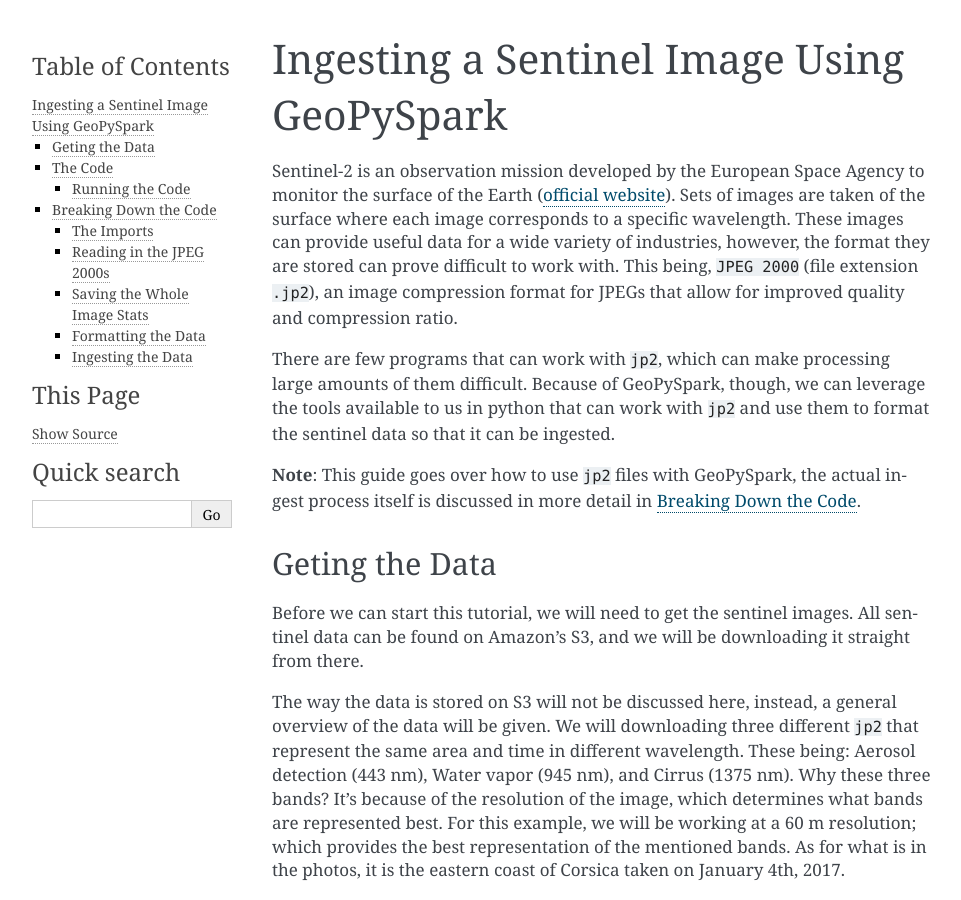
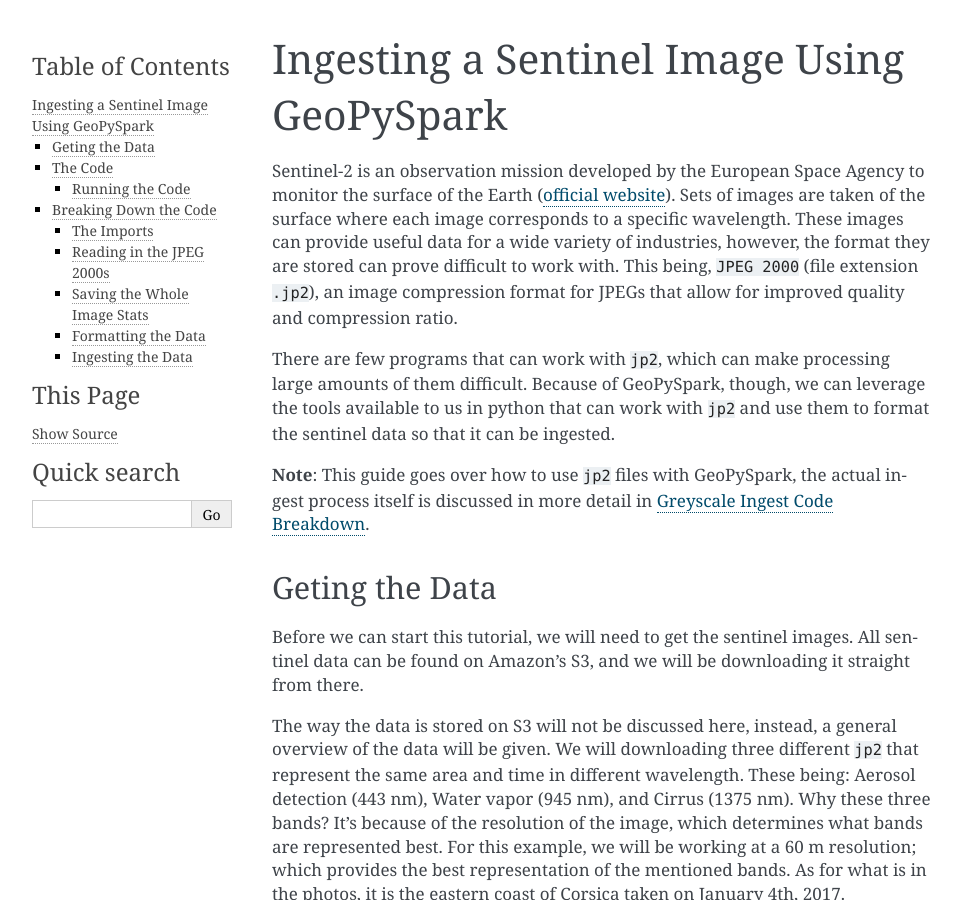
Before and after one commit to locationtech-labs/geopyspark, a Sphinx documentation site: the page built from docs/sentinel_ingest_example.rst, in a window 1280 px wide and 900 px high. Shown: the whole window, without its empty margins (148-1109 px from the left). Built offline with Sphinx 7.4.7, drawn with Linux system fonts in a browser that asks for light colours; some of the changed text lies outside the part shown.

Commit message:
Changed link names in Sentinel ingest example

```diff
--- a/docs/sentinel_ingest_example.rst
+++ b/docs/sentinel_ingest_example.rst
@@ -18,7 +18,8 @@
 format the sentinel data so that it can be ingested.
 
 **Note**: This guide goes over how to use ``jp2`` files with GeoPySpark, the
-actual ingest process itself is discussed in more detail in :ref:`break_down`.
+actual ingest process itself is discussed in more detail in
+:ref:`Greyscale Ingest Code Breakdown <break_down>`.
 
 
 Geting the Data
@@ -139,7 +140,7 @@
 Let's now see what's going on through the code by going through each step of
 the process. **Note**: As mentioned in the opening, this section will only
 cover the reading in and formatting the data steps. For a guide through each
-ingest step, please see :ref:`break_down`.
+ingest step, please see :ref:`Greyscale Ingest Code Breakdown <break_down>`.
 
 
 The Imports
@@ -231,4 +232,4 @@
 -------------------
 
 All that remains now is to ingest the data. These steps can be followed at
-:ref:`break_down`.
+:ref:`Greyscale Ingest Code Breakdown <break_down>`.
```
